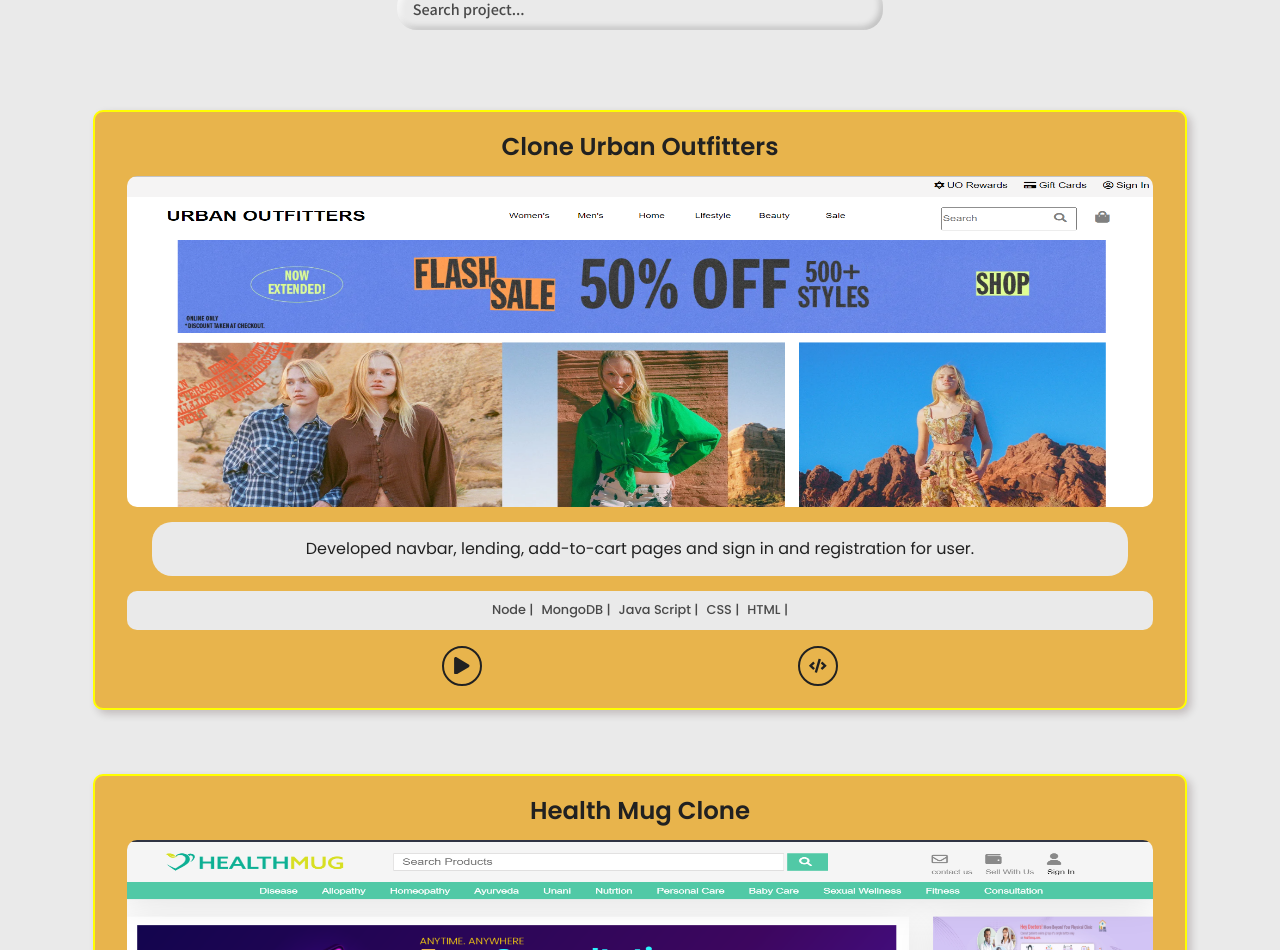
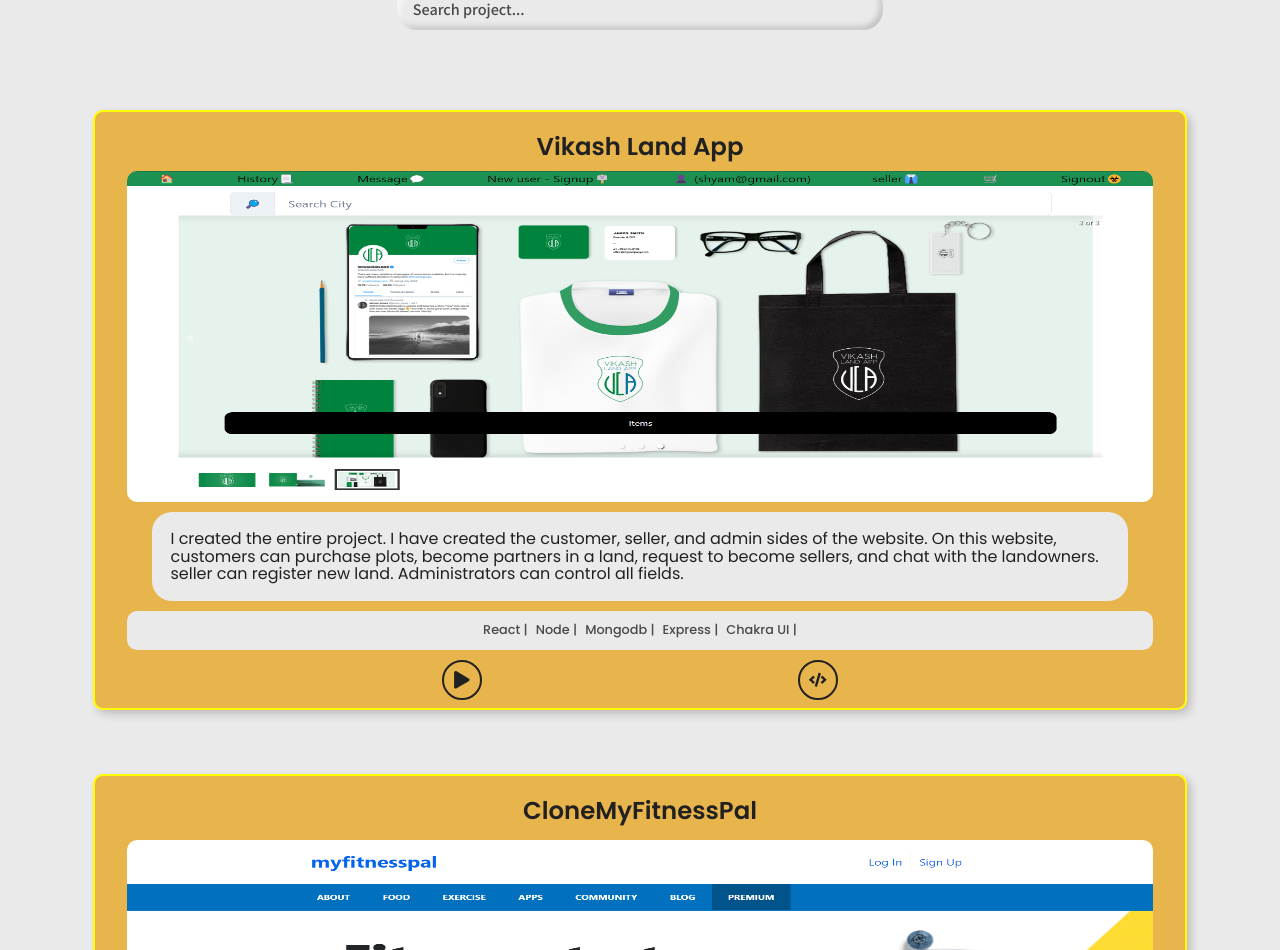
Before and after one commit to vikash-vashistha/vikash-vashistha.github.io, a React (Create React App) app in the folder my-portfolio/: page /projects in a window 1280 px wide. Shown: the part 342-1292 px from the top of the page. Built offline with nearby package versions, Linux system fonts and the light colour scheme; a web font is replaced by a local one.

Commit message:
resume and projects improved

```diff
--- a/my-portfolio/src/components/Landing/Landing.js
+++ b/my-portfolio/src/components/Landing/Landing.js
@@ -154,7 +154,7 @@ function Landing() {
                       e.preventDefault();
 
                       window.open(
-                        "https://drive.google.com/file/d/1hXLJgCmtuPFin0lwvzACE6PqAB4Eb3Bu/view"
+                        "https://drive.google.com/file/d/113yws_1wRuYKFRgNdFlbh5yzw25tXBBr/view?usp=share_link"
                       );
                     }}
                     className={classes.resumeBtn}
--- a/my-portfolio/src/data/projectsData.js
+++ b/my-portfolio/src/data/projectsData.js
@@ -9,21 +9,45 @@ import eight from "../assets/svg/projects/eight.svg";
 
 import health from "../assets/svg/projects/health.png";
 import urban from "../assets/svg/projects/urban.png";
+import fitness from "../assets/svg/projects/fitness.png";
+import land from "../assets/svg/projects/land.png";
 
 export const projectsData = [
   {
     id: 1,
+    projectName: "Vikash Land App",
+    projectDesc:
+      "I created the entire project. I have created the customer, seller, and admin sides of the website. On this website, customers can purchase plots, become partners in a land, request to become sellers, and chat with the landowners. seller can register new land. Administrators can control all fields.",
+    tags: ["React", "Node", "Mongodb", "Express", "Chakra UI"],
+    code: "https://github.com/vikash-vashistha/vikash-vashistha-land-app",
+    demo: "https://vikash-land-app.netlify.app/",
+    image: land,
+  },
+  {
+    id: 2,
+    projectName: "CloneMyFitnessPal",
+    projectDesc:
+      "Import/Export Modules, Product Page and Product Carousel Display.",
+    tags: ["React", "Node", "Mongodb", "Express", "Chakra UI"],
+    code: "https://github.com/vikash-vashistha/cloneMyFitnessPal",
+    demo: "https://my-fitness-pal.vercel.app/",
+    image: fitness,
+  },
+  {
+    id: 3,
     projectName: "Clone Urban Outfitters",
-    projectDesc: "Developed navbar, lending, add-to-cart pages and sign in and registration for user.",
+    projectDesc:
+      "Developed navbar, lending, add-to-cart pages and sign in and registration for user.",
     tags: ["Node", "MongoDB", "Java Script", "CSS", "HTML"],
     code: "https://github.com/vikash-vashistha/CloneUrbanOutfitters",
     demo: "https://clone-urban-outfitters.vercel.app/",
     image: urban,
   },
   {
-    id: 2,
+    id: 4,
     projectName: "Health Mug Clone",
-    projectDesc: "Import/Export Modules, Product Page and Product Carousel Display.",
+    projectDesc:
+      "Import/Export Modules, Product Page and Product Carousel Display.",
     tags: ["JavaScript", "HTML", "CSS"],
     code: "https://github.com/vikash-vashistha/CloneHealthMug",
     demo: "https://healthmugclone.netlify.app/",
```
Also changed, not shown: my-portfolio/src/assets/svg/projects/fitness.png (added), my-portfolio/src/assets/svg/projects/land.png (added).
